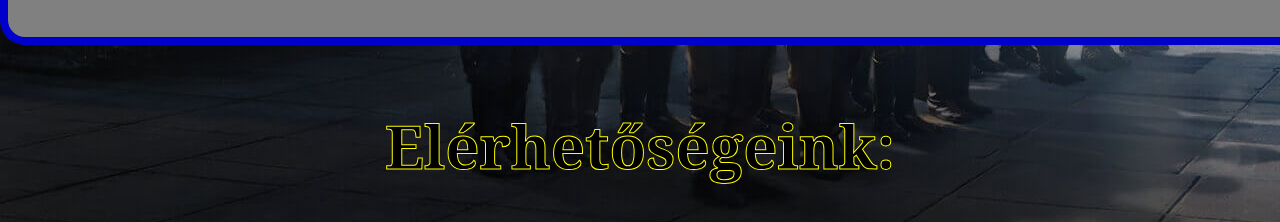
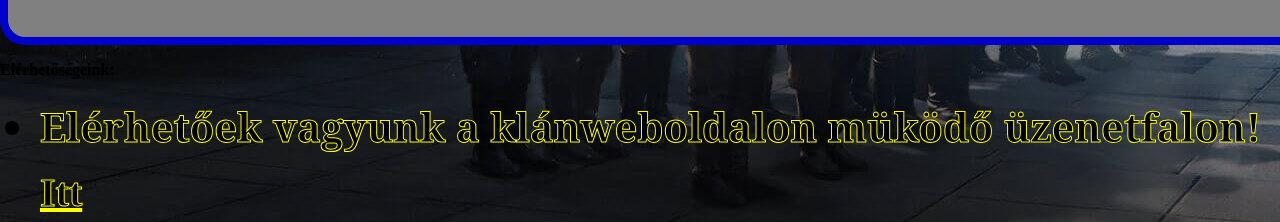
Before and after one commit to loczylevi/P-ACE-weboldala, a plain HTML site: page klanfelvetel.html in a window 1280 px wide. Shown: the part 5980-6202 px from the top of the page. Drawn offline with Linux system fonts and the light colour scheme.

Commit message:
Update klanfelvetel.html

```diff
--- a/klanfelvetel.html
+++ b/klanfelvetel.html
@@ -113,15 +113,17 @@
 </div>
             </div>
 </p>
-    <p id="uborka" id="elerhetoseg">Elérhetőségeink:</p>
+    <p id="uborka elerhetoseg">Elérhetőségeink:</p>
   </strong>
     <ul>
 <strong>
+    <div class="sorok_tavolsaga">
 <li id="uborka1">Elérhetőek vagyunk a klánweboldalon müködő üzenetfalon! <a href="#uzeno" class="tartalomjegyzek">Itt</a></li>
 <li id="uborka1">Ránk írhatsz játékon belül is! Toborzóink neve: Hunor_Magyar_77 , zsolti_12_2015 , mytezoo, dominiknunkovics</li>
 <li id="uborka1">Ha egyik toborzónkat nem éred el akkor probálkoz a másik toborzóval is!</li>
 <li id="uborka1">Vagy látogass el Discord szerverünkre!</li>
 <li id="uborka1">Vagy a youtube toborzó videonk alatt is elérhetőek vagyunk a hozzászólás menünél a következő linkre kattintva: </li>
+    </div>
 <div class="gombdoboz">
   <a href="https://www.youtube.com/watch?v=oV5N1U7FJeo" target="_blank"><div class="gomb">A klánunk toborzó videójának megtekintéséhez kattintson ide</div></a>
 </div>
```
